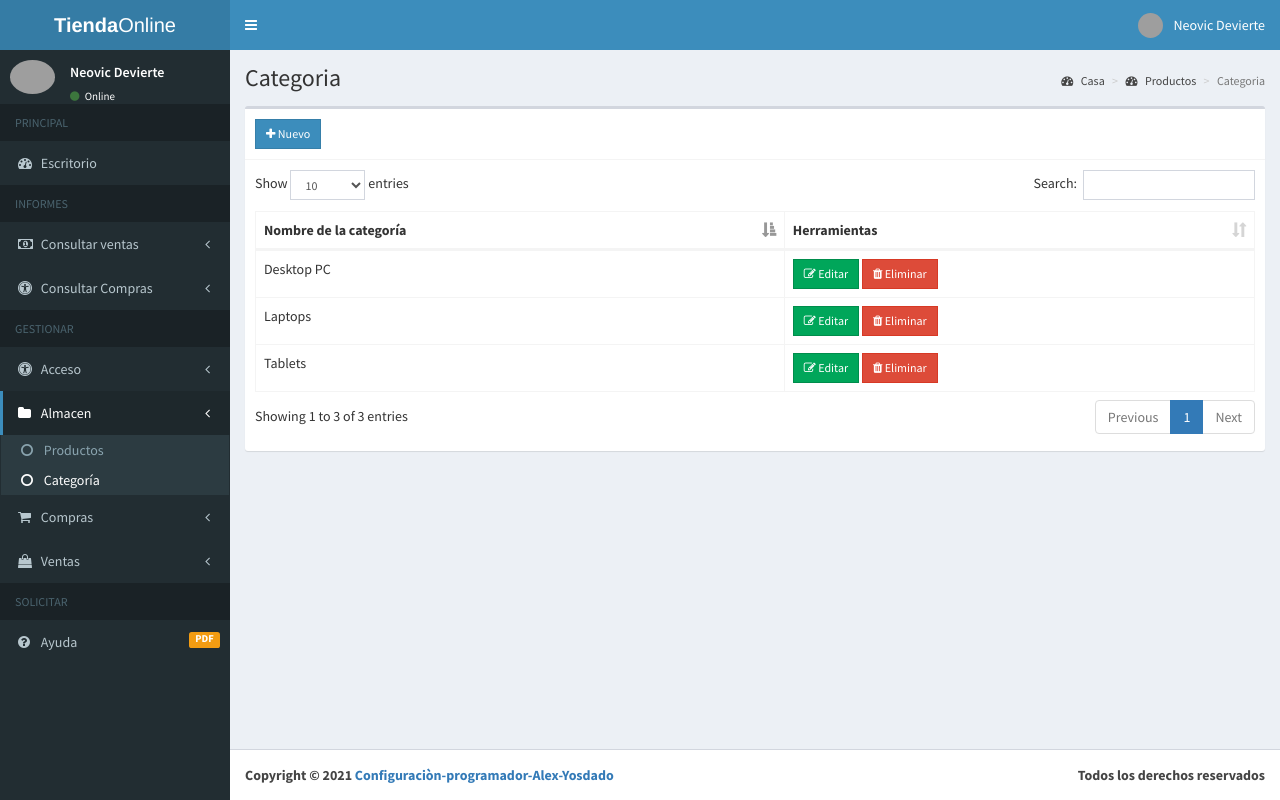
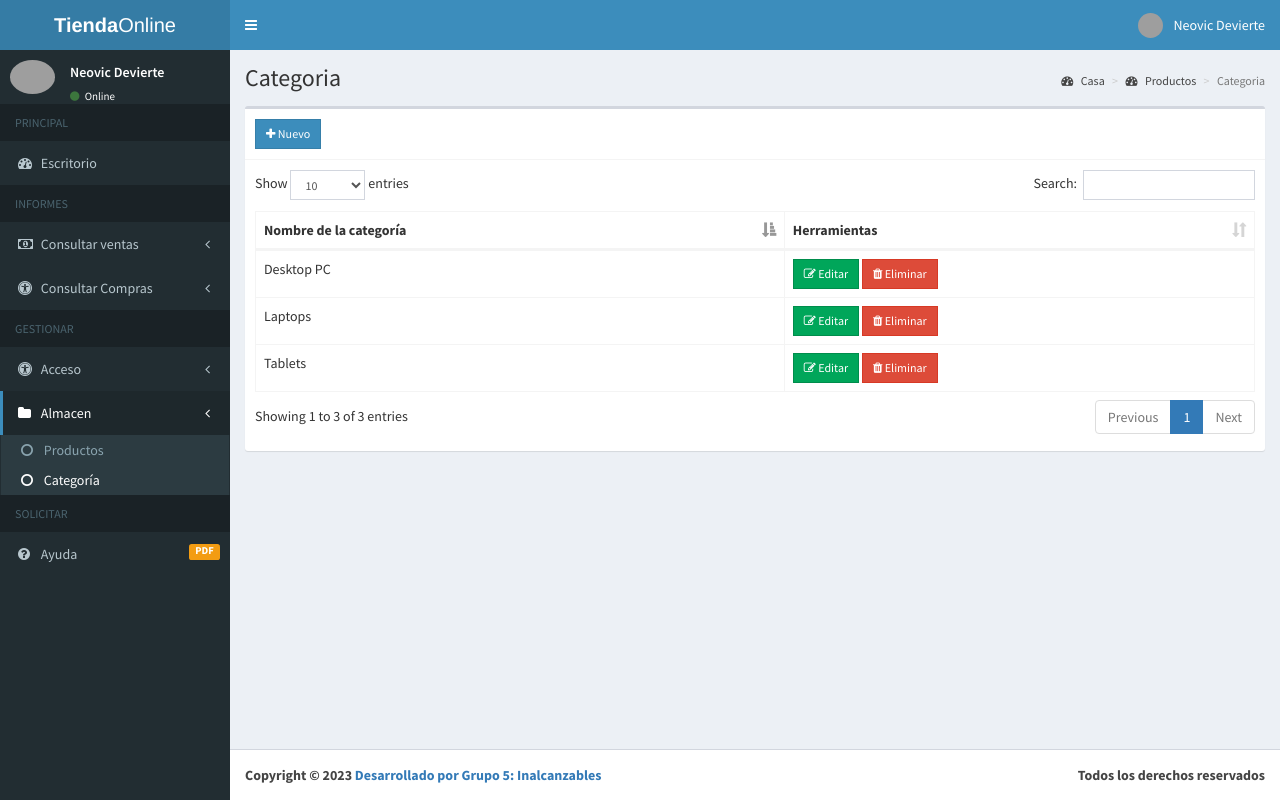
Before and after one commit to SamuelMer18/E-CommercePHP, a PHP site: page /ecommerce/admin/category.php in a window 1280 px wide. Run offline with PHP 8.4, Linux system fonts and the light colour scheme; a user stored in the database is signed in; data comes from the database, SQL or seed files in the repository; some libraries are stand-ins or nearby versions; grey boxes are pictures that could not be loaded.

Commit message:
cambios 3/1

```diff
--- a/admin/includes/category_modal.php
+++ b/admin/includes/category_modal.php
@@ -74,7 +74,7 @@
                 </div>
             </div>
             <div class="modal-footer">
-              <button type="button" class="btn btn-default btn-flat pull-left" data-dismiss="modal"><i class="fa fa-close"></i> Close</button>
+              <button type="button" class="btn btn-default btn-flat pull-left" data-dismiss="modal"><i class="fa fa-close"></i> Cerrar</button>
               <button type="submit" class="btn btn-danger btn-flat" name="delete"><i class="fa fa-trash"></i> Eliminar</button>
               </form>
             </div>
--- a/admin/includes/footer.php
+++ b/admin/includes/footer.php
@@ -3,5 +3,5 @@
       <b>Todos los derechos reservados</b>
     </div>
 
-    <strong>Copyright &copy; 2021 <a href="https://www.facebook.com/profile.php?id=100010116841282/">Configuraciòn-programador-Alex-Yosdado</a></strong>
+    <strong>Copyright &copy; 2023 <a href="https://www.facebook.com/profile.php?id=100010116841282/">Desarrollado por Grupo 5: Inalcanzables</a></strong>
 </footer>
--- a/admin/includes/header.php
+++ b/admin/includes/header.php
@@ -3,7 +3,7 @@
 <head>
   	<meta charset="utf-8">
   	<meta http-equiv="X-UA-Compatible" content="IE=edge">
-  	<title>TYT ONLINE</title>
+  	<title>Electronic Marketplace</title>
   	<!-- Tell the browser to be responsive to screen width -->
   	<meta content="width=device-width, initial-scale=1, maximum-scale=1, user-scalable=no" name="viewport">
   	<!-- Bootstrap 3.3.7 -->
--- a/admin/includes/menubar.php
+++ b/admin/includes/menubar.php
@@ -70,31 +70,6 @@
           <li><a href="products.php"><i class="fa fa-circle-o"></i> Productos</a></li>
           <li><a href="category.php"><i class="fa fa-circle-o"></i> Categoría</a></li>
         </ul>
-         <!-- separar -->
-        <li class="treeview">
-        <a href="#">
-      <i class="fa fa-shopping-cart"></i>
-          <span>Compras</span>
-          <span class="pull-right-container">
-            <i class="fa fa-angle-left pull-right"></i>
-          </span>
-        </a>
-        <ul class="treeview-menu">
-        <li><a href="#"><i class="fa fa-circle-o"></i> Ingresos</a></li>
-        <li><a href="#"><i class="fa fa-circle-o"></i> Proveedores</a></li>
-      </ul>
-      <li class="treeview">
-        <a href="#">
-      <i class="fa fa-shopping-bag"></i>
-          <span>Ventas</span>
-          <span class="pull-right-container">
-            <i class="fa fa-angle-left pull-right"></i>
-          </span>
-        </a>
-        <ul class="treeview-menu">
-      <li><a href="#"><i class="fa fa-circle-o"></i> <span>Ventas</span></a></li>
-      <li><a href="#"><i class="fa fa-circle-o"></i> <span>Clientes</span></a></li>
-      </ul>
 
       <li class="header">SOLICITAR</li>
       <li class="treeview.menu">
--- a/admin/includes/products_modal.php
+++ b/admin/includes/products_modal.php
@@ -94,7 +94,7 @@
                 </div>
             </div>
             <div class="modal-footer">
-              <button type="button" class="btn btn-default btn-flat pull-left" data-dismiss="modal"><i class="fa fa-close"></i> Close</button>
+              <button type="button" class="btn btn-default btn-flat pull-left" data-dismiss="modal"><i class="fa fa-close"></i> Cerrar</button>
               <button type="submit" class="btn btn-success btn-flat" name="upload"><i class="fa fa-check-square-o"></i> Actualizar</button>
               </form>
             </div>
--- a/admin/includes/scripts.php
+++ b/admin/includes/scripts.php
@@ -34,19 +34,19 @@ $(function(){
 	/** agregar una clase activa y permanecer abierto cuando se selecciona */
 	var url = window.location;
 
-	// for sidebar menu entirely but not cover treeview
+	// Ver barra lateral completo.
 	$('ul.sidebar-menu a').filter(function() {
 	    return this.href == url;
 	}).parent().addClass('active');
 
-	// for treeview
+	// Vista de Arbol
 	$('ul.treeview-menu a').filter(function() {
 	    return this.href == url;
 	}).parentsUntil(".sidebar-menu > .treeview-menu").addClass('active');
 
 });
 </script>
-<!-- Data Table Initialize -->
+<!-- Inicializar Tabla -->
 <script>
   $(function () {
     $('#example1').DataTable({
--- a/includes/footer.php
+++ b/includes/footer.php
@@ -5,7 +5,7 @@
       <div class="pull-right hidden-xs">
         <b>Todos los derechos reservados</b>
       </div>
-      <strong>Copyright &copy; 2021 <a href="https://www.facebook.com/profile.php?id=100010116841282/">Configuraciòn-Programador-Alex Yosdado</a></strong>
+      <strong>Copyright &copy; 2023 <a href="https://www.facebook.com/profile.php?id=100010116841282/">Desarrollado por Grupo 5: Inalcanzables</a></strong>
     </div>
 
 <!-- Cargar SDK de Facebook para JavaScript -->
--- a/includes/header.php
+++ b/includes/header.php
@@ -2,7 +2,7 @@
 <head>
   	<meta charset="utf-8">
   	<meta http-equiv="X-UA-Compatible" content="IE=edge">
-  	<title>Tienda de compras online</title>
+  	<title>Electronic Market</title>
   	<!-- Dile al navegador que responda al ancho de la pantalla -->
   	<meta content="width=device-width, initial-scale=1, maximum-scale=1, user-scalable=no" name="viewport">
   	<!-- Bootstrap 3.3.7 -->
--- a/includes/navbar.php
+++ b/includes/navbar.php
@@ -2,7 +2,7 @@
   <nav class="navbar navbar-static-top">
     <div class="container">
       <div class="navbar-header">
-        <a href="index.php" class="navbar-brand"><b>T</b>YT</a>
+        <a href="index.php" class="navbar-brand"><b>Electronic Market</b></a>
         <button type="button" class="navbar-toggle collapsed" data-toggle="collapse" data-target="#navbar-collapse">
           <i class="fa fa-bars"></i>
         </button>
--- a/includes/profile_modal.php
+++ b/includes/profile_modal.php
@@ -105,7 +105,7 @@
                 </div>
             </div>
             <div class="modal-footer">
-              <button type="button" class="btn btn-default btn-flat pull-left" data-dismiss="modal"><i class="fa fa-close"></i> Close</button>
+              <button type="button" class="btn btn-default btn-flat pull-left" data-dismiss="modal"><i class="fa fa-close"></i> Cerrar</button>
               <button type="submit" class="btn btn-success btn-flat" name="edit"><i class="fa fa-check-square-o"></i> Actualizar</button>
               </form>
             </div>
```
Also changed, not shown: README.md, images/descarga.jfif (added), images/n.png (added).
